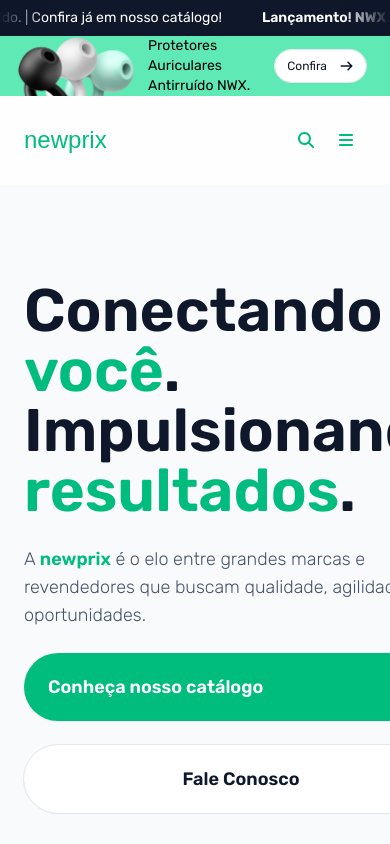
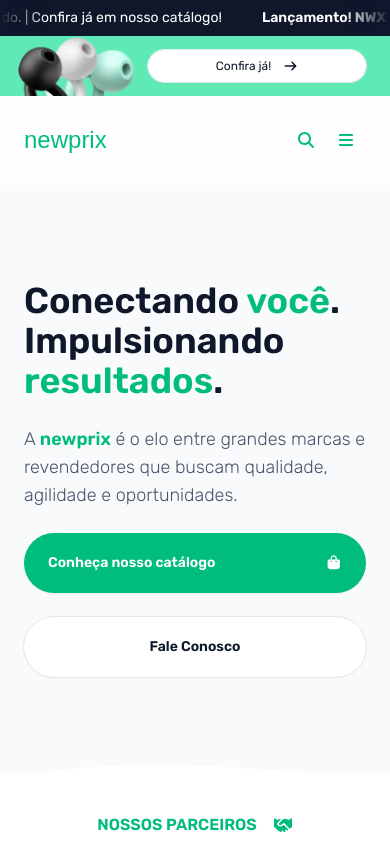
Before and after one commit to gabrielgua/newprix-landing, a Vue app: page /home in a window 390 px wide. Shown: the top 844 px of the page. Built offline with nearby package versions, Linux system fonts and the light colour scheme; a web font is replaced by a local one.

Commit message:
chore: fix home page on small sized screens

```diff
--- a/src/components/AboutSection.vue
+++ b/src/components/AboutSection.vue
@@ -53,20 +53,20 @@
           </Topic>
         </div>
         <Divider />
-        <div class="flex flex-items-center justify-between gap-8">
+        <div class="flex items-center justify-between gap-3 *:grow">
           <div>
             <MadimiOneFont>
               <h4 class="text-3xl font-bold text-text-primary">3 +</h4>
             </MadimiOneFont>
             <p class="text-text-secondary font-light">Anos de Experiência</p>
           </div>
-          <div>
+          <div class="text-center">
             <MadimiOneFont>
               <h4 class="text-3xl font-bold text-text-primary">5k +</h4>
             </MadimiOneFont>
             <p class="text-text-secondary font-light">Pedidos Concluídos</p>
           </div>
-          <div>
+          <div class="text-right">
             <MadimiOneFont>
               <h4 class="text-3xl font-bold text-text-primary">100 %</h4>
             </MadimiOneFont>
@@ -82,14 +82,15 @@
           <img src="@/assets/images/about_us.jpg" alt="About us image"
             class="z-1 w-full h-full object-cover hover:scale-105 transition-transform duration-700" />
           <div
-            class="absolute left-6 right-6 bottom-6 rounded-2xl flex items-center gap-5 p-5 z-1 bg-bg-secondary border-l-4 border-l-primary shadow-md">
-            <div class="size-14 grid place-items-center bg-primary-200 rounded-full">
-              <Icon icon="fa-regular fa-circle-check" class="text-2xl text-primary-600" />
+            class="absolute left-0 right-0 -bottom-10 md:left-6 md:right-6 md:bottom-6 rounded-2xl flex items-start flex-col md:flex-row md:items-center gap-2 p-4 md:gap-5 md:p-6 z-1 bg-bg-secondary/90 md:bg-bg-secondary shadow-md">
+            <div class="w-10! h-10 md:w-14! md:h-14! grid place-items-center bg-primary-200 rounded-full">
+              <Icon icon="fa-regular fa-circle-check" class="text-base md:text-2xl text-primary-600" />
             </div>
             <div>
               <h5 class="text-lg font-semibold text-text-primary">Satisfação Garantida</h5>
-              <p class="text-text-secondary text-sm">Nosso compromisso é oferecer a melhor experiência de compra
-                possível.</p>
+              <p class="text-text-secondary text-sm">
+                Nosso compromisso é oferecer a melhor experiência de compra possível.
+              </p>
             </div>
           </div>
         </div>
--- a/src/components/AnnouncementBar.vue
+++ b/src/components/AnnouncementBar.vue
@@ -17,12 +17,10 @@
         <span class="font-semibold">Lançamento! </span>
         <span class="font-bold">NWX</span> Protetores Auriculares Antirruído.
       </p>
-      <p class="md:hidden">
-        Protetores Auriculares Antirruído NWX.
-      </p>
-      <RouterLink to="/catalog?brand=nwx" class="ml-auto min-w-max ">
-        <Button variant="neutral" size="xs">
-          Confira
+
+      <RouterLink to="/catalog?brand=nwx" class="ml-auto w-full md:max-w-max">
+        <Button variant="neutral" size="xs" class="w-full! justify-center md:max-w-max ">
+          Confira já!
           <Icon icon="arrow-right" />
         </Button>
       </RouterLink>
--- a/src/components/Hero.vue
+++ b/src/components/Hero.vue
@@ -12,7 +12,7 @@
         <img src="../assets/images/newprix_landing_hero_blob.png" alt="Hero Green Blob"
           class="w-[60%] max-w-[600px] hidden xl:block" />
         <div class="space-y-6">
-          <h2 class="font-semibold text-6xl text-text-primary">
+          <h2 class="font-semibold text-4xl md:text-6xl text-text-primary">
             Conectando <span class="text-primary">você</span>. <br />
             Impulsionando <span class="text-primary">resultados</span>.
           </h2>
@@ -22,13 +22,13 @@
           </p>
           <div class="flex flex-col lg:flex-row items-center gap-6">
             <RouterLink to="/catalog" class="w-full">
-              <Button size="xl" class="font-semibold w-full justify-between">
+              <Button size="xl" class="font-semibold w-full justify-between text-sm md:text-xl">
                 Conheça nosso catálogo
                 <Icon icon="bag-shopping" />
               </Button>
             </RouterLink>
             <RouterLink to="/contact" class="w-full">
-              <Button variant="neutral" size="xl" class="font-semibold w-full justify-center">
+              <Button variant="neutral" size="xl" class="font-semibold w-full justify-center text-sm md:text-xl">
                 Fale Conosco
               </Button>
             </RouterLink>
--- a/src/components/PartnersSection.vue
+++ b/src/components/PartnersSection.vue
@@ -64,7 +64,7 @@
       Conheça as marcas parceiras que confiam em nossa representação comercial para levar seus produtos ao mercado.
     </template>
     <template #first-column-content>
-      <div class="grid gap-6 lg:gap-8 grid-cols-2 lg:grid-cols-3 xl:grid-cols-5 ">
+      <div class="grid gap-6 lg:gap-8 grid-cols-1 md:grid-cols-2 lg:grid-cols-3 xl:grid-cols-5 ">
 
         <BrandCard v-for="(brand, index) in partnerBrands" :key="index" :imgSrc="brand.imgSrc"
           :shadowColor="brand.shadowColor" :hoverColor="brand.hoverColor" :value="brand.value">
--- a/src/components/ReviewCard.vue
+++ b/src/components/ReviewCard.vue
@@ -24,7 +24,7 @@
 
     <Icon icon="quote-left" class="absolute top-2 right-2 text-6xl text-text-primary/5 pointer-events-none" />
 
-    <div class="flex items-center gap-2 relative z-10">
+    <div class="flex items-center gap-2 relative z-10 flex-wrap">
       <div class="flex items-center gap-1">
         <Icon icon="star" v-for="_ in 5" :key="_" class="text-base text-primary" />
         <span class="text-xs text-text-secondary/70 ml-1">(5.0/5)</span>
--- a/src/components/ReviewSection.vue
+++ b/src/components/ReviewSection.vue
@@ -9,7 +9,7 @@
 </script>
 
 <template>
-  <Section centered icon="shield-halved" class="bg-gradient-to-b from-bg-muted to-bg-base pt-0!">
+  <Section centered icon="shield-halved" class="bg-gradient-to-b from-bg-muted to-bg-base pt-12! lg:pt-8!">
     <template #header>
       <div
         class="flex flex-col outline-4 outline-white outline-offset-2 items-center justify-between gap-2 mb-12 bg-white px-10 py-8 rounded-4xl border border-primary-100 shadow-xl shadow-primary scale-101 transition-all">
```
